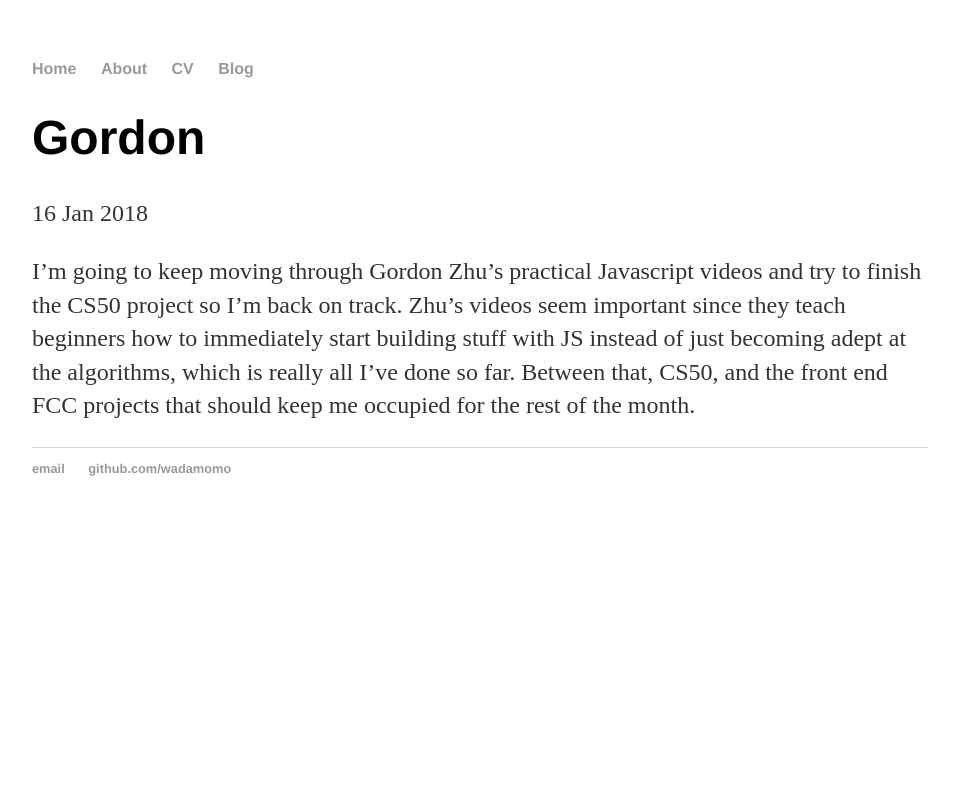
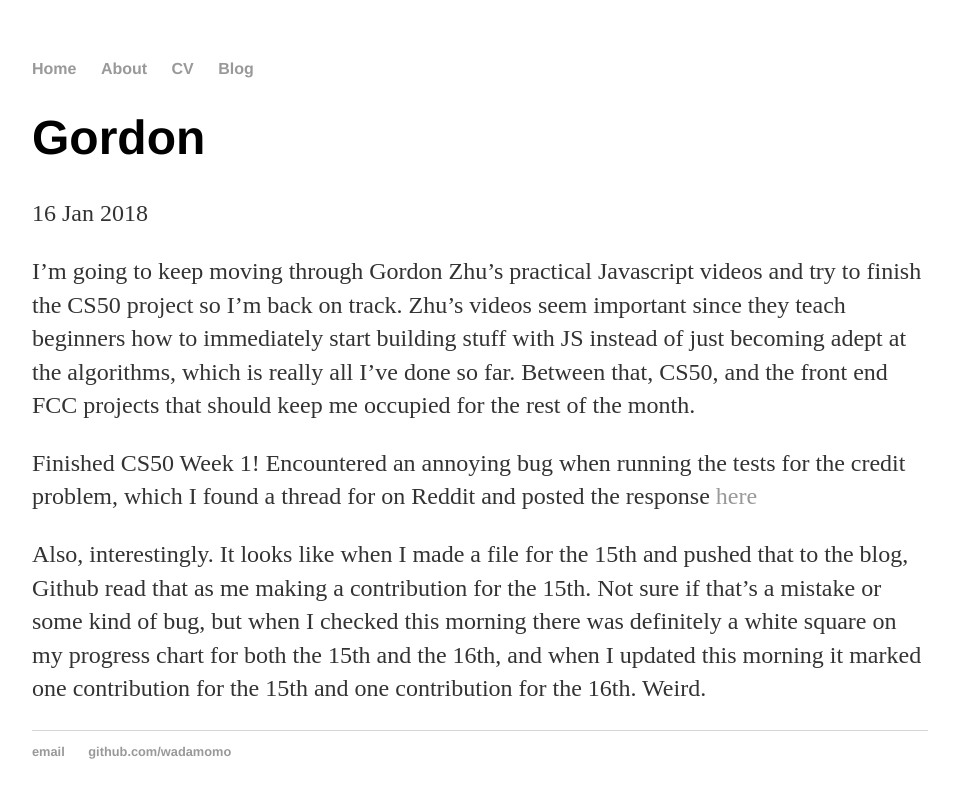
Before and after one commit to WADAMOMO/wadamomo.github.io, a Jekyll site: the page built from _posts/2018-01-16-CS-50.md, in a window 1280 px wide. Shown: the top 798 px of the page, without its empty margins (160-1119 px from the left). Built offline with Jekyll 4.4.1, drawn with Linux system fonts in a browser that asks for light colours.

Commit message:
16thupdate

```diff
--- a/_posts/2018-01-16-CS-50.md
+++ b/_posts/2018-01-16-CS-50.md
@@ -5,3 +5,7 @@ date: 2018-01-16
 ---
 
 I'm going to keep moving through Gordon Zhu's practical Javascript videos and try to finish the CS50 project so I'm back on track. Zhu's videos seem important since they teach beginners how to immediately start building stuff with JS instead of just becoming adept at the algorithms, which is really all I've done so far. Between that, CS50, and the front end FCC projects that should keep me occupied for the rest of the month.
+
+Finished CS50 Week 1! Encountered an annoying bug when running the tests for the credit problem, which I found a thread for on Reddit and posted the response <a href="https://www.reddit.com/r/cs50/comments/7cio3n/check50_on_creditc_says_it_cant_find_invalidn/">here</a>
+
+Also, interestingly. It looks like when I made a file for the 15th and pushed that to the blog, Github read that as me making a contribution for the 15th. Not sure if that's a mistake or some kind of bug, but when I checked this morning there was definitely a white square on my progress chart for both the 15th and the 16th, and when I updated this morning it marked one contribution for the 15th and one contribution for the 16th. Weird.
```
